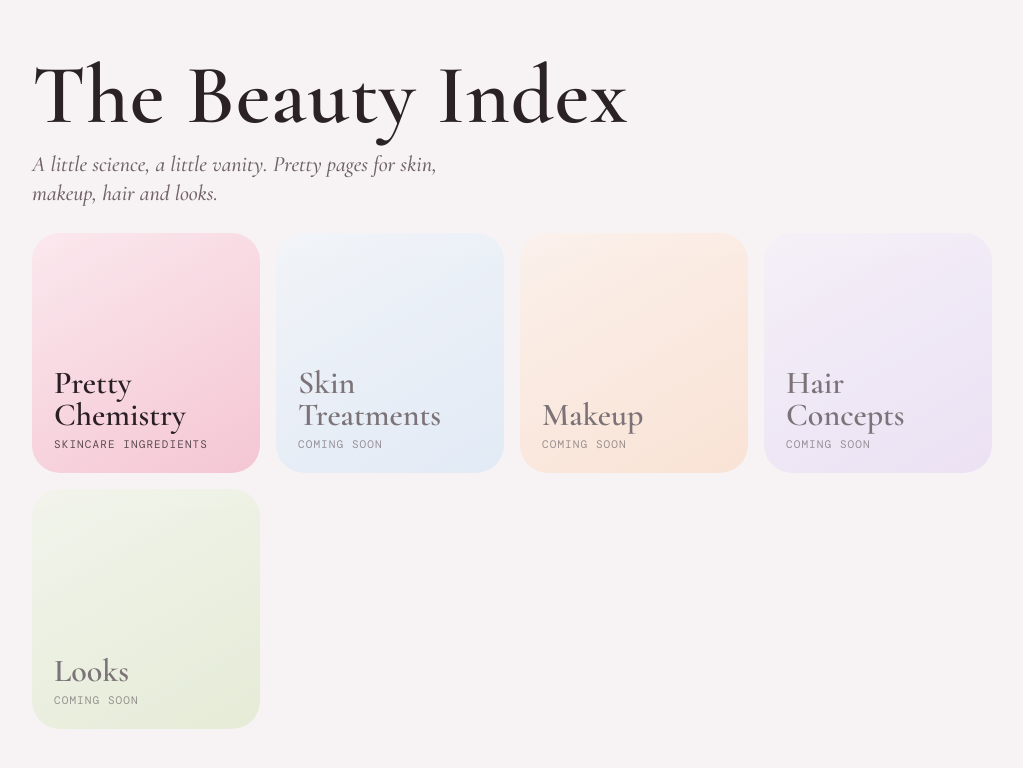
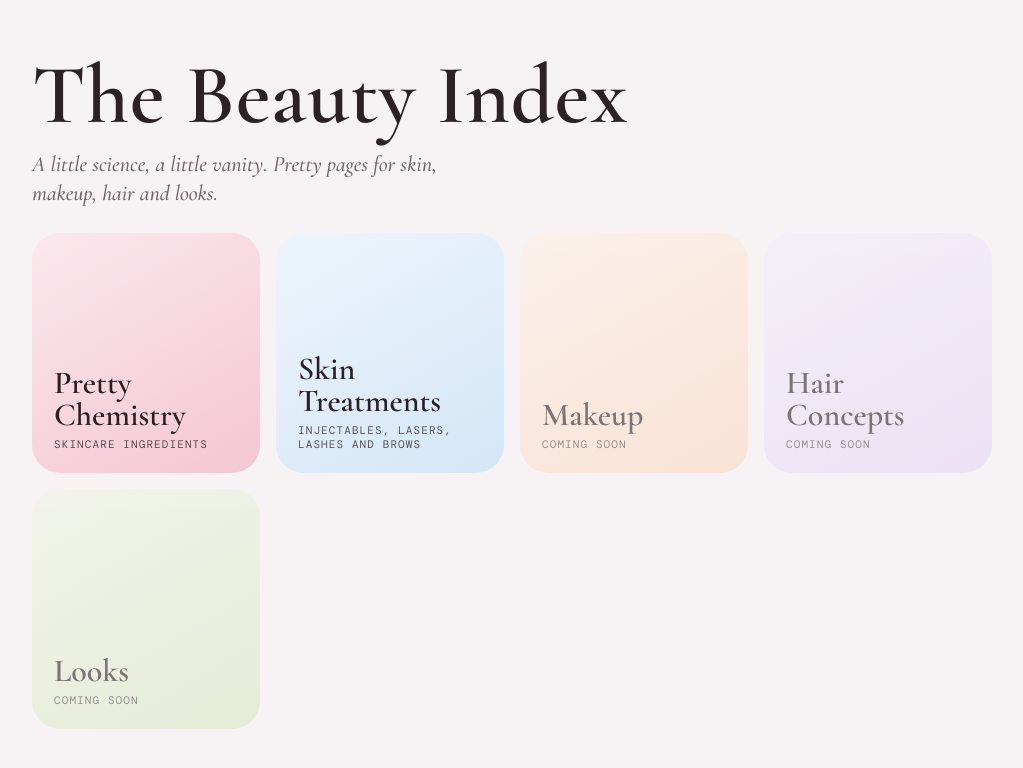
Before and after one commit to anishamantri/the-beauty-index, a plain HTML site: page index.html in a window 1280 px wide. Shown: the whole page, without its empty margins (128-1151 px from the left). Drawn offline with nearby package versions, Linux system fonts and the light colour scheme.

Commit message:
Replace 'Coming soon' Skin Treatments with link

```diff
--- a/index.html
+++ b/index.html
@@ -31,7 +31,7 @@ a.tile:focus-visible{outline:3px solid #e0527a;outline-offset:3px}
 </header>
 <main>
 <a class="tile" style="--c:#f4c6d4" href="pretty-chemistry.html"><h2>Pretty Chemistry</h2><span>Skincare ingredients</span></a>
-<div class="tile soon" style="--c:#d4e6f7"><h2>Skin Treatments</h2><span>Coming soon</span></div>
+<a class="tile" style="--c:#d4e6f7" href="skin-treatments.html"><h2>Skin Treatments</h2><span>Injectables, lasers, lashes and brows</span></a>
 <div class="tile soon" style="--c:#fbd9c2"><h2>Makeup</h2><span>Coming soon</span></div>
 <div class="tile soon" style="--c:#e4d7f5"><h2>Hair Concepts</h2><span>Coming soon</span></div>
 <div class="tile soon" style="--c:#d9e8c4"><h2>Looks</h2><span>Coming soon</span></div>
```
